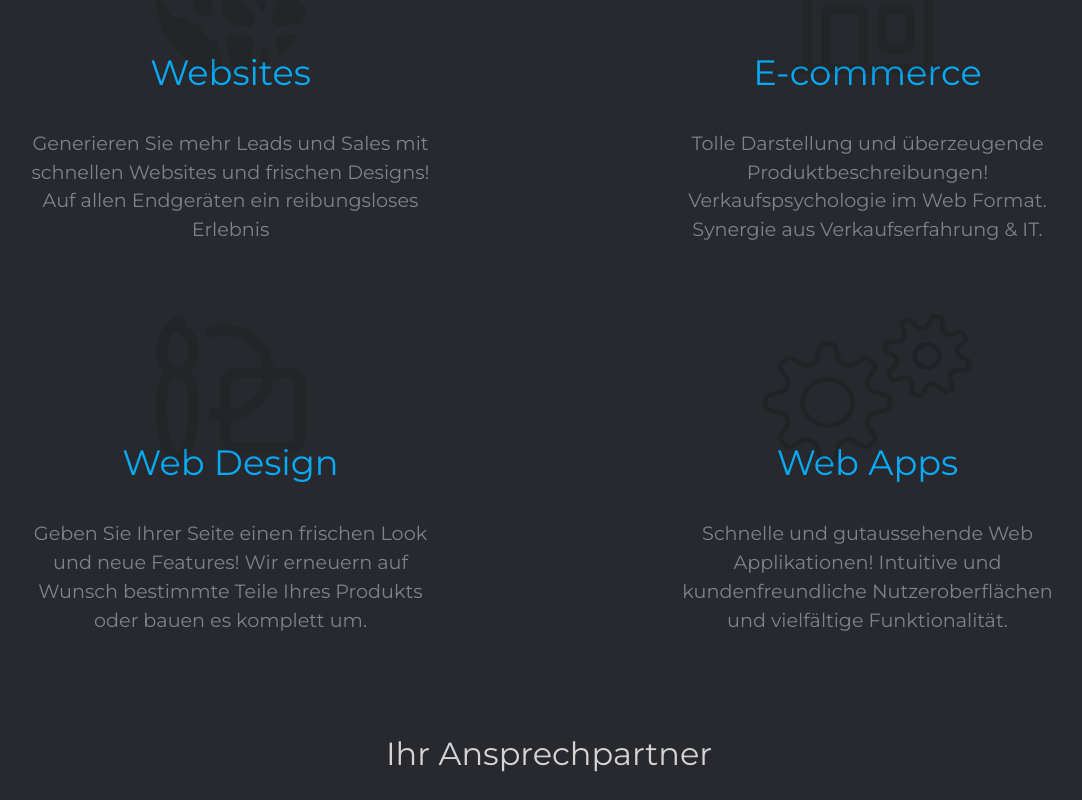
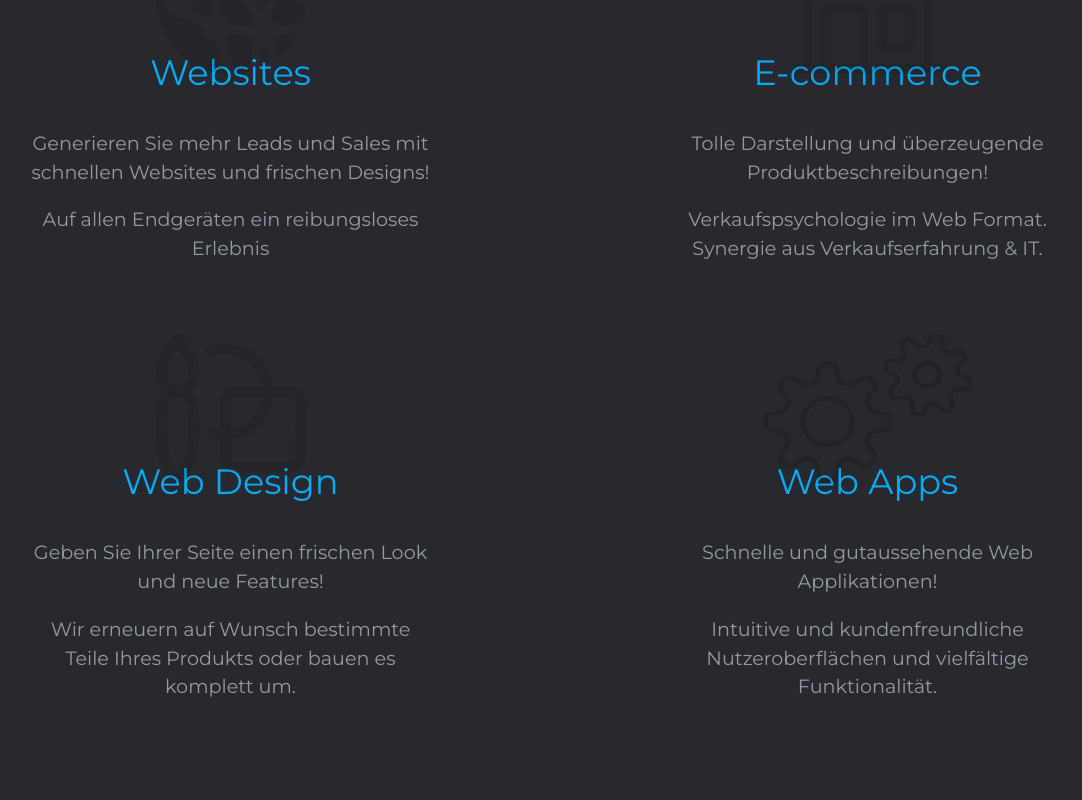
Before and after one commit to Artur-SE/Portfolio-Website, a React (Create React App) app: page / in a window 1280 px wide. Shown: the part 1160-1960 px from the top of the page, without its empty margins (91-1173 px from the left). Built offline with nearby package versions, Linux system fonts and the light colour scheme.

Commit message:
Contrast improvements, data optimization

```diff
--- a/src/components/Navbar.js
+++ b/src/components/Navbar.js
@@ -48,8 +48,8 @@ const Navbar = () => {
               <li>Home</li>
               <li>Features</li>
               <li>Services</li>
-              <li>About</li>
-              <li>Contact</li>
+              <li>Über uns</li>
+              <li>Kontakt</li>
             </ul>
           )}
         </div>
--- a/src/components/Service.js
+++ b/src/components/Service.js
@@ -3,12 +3,14 @@ import React from "react";
 // Styling
 import styled from "styled-components";
 
-const Service = ({ name, description, image }) => {
+const Service = ({ name, description1, description2, image }) => {
   return (
     <StyledService>
       <img src={image} alt={name} />
       <h2>{name}</h2>
-      <p>{description}</p>
+      <p>{description1}</p>
+      <br />
+      <p>{description2}</p>
     </StyledService>
   );
 };
--- a/src/data/data.js
+++ b/src/data/data.js
@@ -8,28 +8,33 @@ export const services = [
     id: 1,
     name: "Websites",
     image: websites,
-    description:
-      "Generieren Sie mehr Leads und Sales mit schnellen Websites und frischen Designs! Auf allen Endgeräten ein reibungsloses Erlebnis",
+    description1:
+      "Generieren Sie mehr Leads und Sales mit schnellen Websites und frischen Designs!",
+    description2: "Auf allen Endgeräten ein reibungsloses Erlebnis",
   },
   {
     id: 2,
     name: "E-commerce",
     image: eCommerce,
-    description:
-      "Tolle Darstellung und überzeugende Produktbeschreibungen! Verkaufspsychologie im Web Format. Synergie aus Verkaufserfahrung & IT.",
+    description1: "Tolle Darstellung und überzeugende Produktbeschreibungen!",
+    description2:
+      "Verkaufspsychologie im Web Format. Synergie aus Verkaufserfahrung & IT.",
   },
   {
     id: 3,
     name: "Web Design",
     image: webDesign,
-    description:
-      "Geben Sie Ihrer Seite einen frischen Look und neue Features! Wir erneuern auf Wunsch bestimmte Teile Ihres Produkts oder bauen es komplett um.",
+    description1:
+      "Geben Sie Ihrer Seite einen frischen Look und neue Features!",
+    description2:
+      "Wir erneuern auf Wunsch bestimmte Teile Ihres Produkts oder bauen es komplett um.",
   },
   {
     id: 4,
     name: "Web Apps",
     image: webApps,
-    description:
-      "Schnelle und gutaussehende Web Applikationen! Intuitive und kundenfreundliche Nutzeroberflächen und vielfältige Funktionalität.",
+    description1: "Schnelle und gutaussehende Web Applikationen!",
+    description2:
+      "Intuitive und kundenfreundliche Nutzeroberflächen und vielfältige Funktionalität.",
   },
 ];
--- a/src/index.css
+++ b/src/index.css
@@ -10,7 +10,7 @@ Global Styling
   --primaryColor: #07aaf5;
   --secondaryColor: #f44459;
   --textColor1: #d4d4d5;
-  --textColor2: #7e8388;
+  --textColor2: #949aa0;
   --maxWidth: 1300px;
 }
 
@@ -87,7 +87,7 @@ section {
 
 .btn-secondary {
   background-color: var(--secondaryColor);
-  color: var(--textColor1);
+  color: white;
   border-radius: 10px;
   border: none;
   margin-top: 2rem;
```
